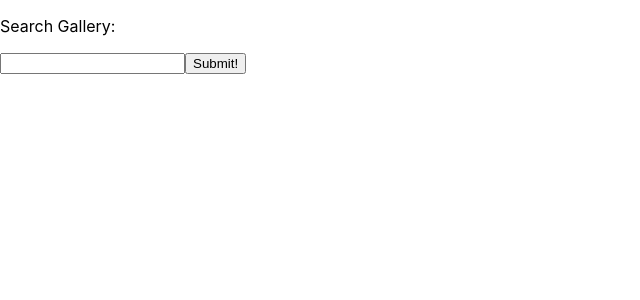
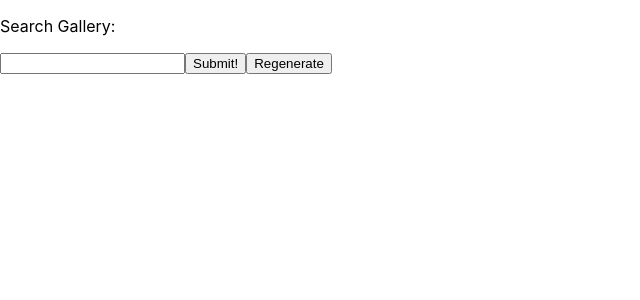
Before and after one commit to Giphy-Sentiment/Giphy-Sentiment, a React (Create React App) app: page / in a window 1280 px wide. Shown: the top 300 px of the page, without its empty margins (0-640 px from the left). Built offline with nearby package versions, Linux system fonts and the light colour scheme.

Commit message:
state array changes

```diff
--- a/src/Components/ApiCall.js
+++ b/src/Components/ApiCall.js
@@ -1,8 +1,5 @@
 import React from 'react';
 import axios from 'axios';
-
-
-
 
 function ApiCall() {
     const getGif = async () => {
--- /dev/null
+++ b/src/Components/Results.js
@@ -0,0 +1,15 @@
+import React from 'react';
+
+function Results(props) {
+
+  return (
+    <div>
+
+      {props.arrSlice.map((url, index) => {
+        return <img src={url} key={index} />;
+      })}
+    </div>
+  );
+}
+
+export default Results;
--- a/src/Components/SearchBar.js
+++ b/src/Components/SearchBar.js
@@ -1,19 +1,22 @@
 import React from 'react';
 import axios from 'axios';
+import Results from './Results';
 
 
 class SearchBar extends React.Component {
-  constructor() {
-    super();
-    this.state = { value: '', submitInput: '', gifsArray: [] };
+  constructor(props) {
+    super(props);
+    this.state = { value: '', submitInput: '', gifsArray: [], offset: 0, toSlice: []};
 
     // this.handleChange = this.handleChange.bind(this);
     // this.handleSubmit = this.handleSubmit.bind(this);
+    console.log(`line 13`, props);
   }
-  getGif = async (userInput) => {
+  getGif = async (userInput, ) => {
     const key = 'e6I6PjSAevodOVfP9kWE6ivjPXnDObA6';
     const searchPhrase = userInput;
     const limit = '25';
+
     axios
         .get(
             `https://api.giphy.com/v1/gifs/search?api_key=${key}&q=${searchPhrase}&limit=${limit}`
@@ -26,16 +29,21 @@ class SearchBar extends React.Component {
             gifsArr.forEach((gifObj) => {
                 gifsUrlArr.push(gifObj.images.fixed_height.url);
             });
+            const toSlice = this.state.gifsArray.slice(0, 5);
+
             this.setState({
                 gifsArray: gifsUrlArr,
+                toSlice
             });
             // console.log(gifsUrlArr);
+
         });
 };
 
   handleChange(event) {
     this.setState({ value: event.target.value });
   }
+
   handleSubmit(event) {
     console.log('did it');
     event.preventDefault();
@@ -44,11 +52,18 @@ class SearchBar extends React.Component {
         // this.setState({ submitInput: input });
         console.log(input);
         this.getGif(input);
+  }
 
+  handleRegenerate(e) {
+    e.preventDefault();
+    console.log(this.state.offset);
+    let thing = this.state.offset + 1
 
+    const arrSlice = this.state.gifsArray.slice(thing, 5);
 
+    this.setState({ offset: thing, toSlice: arrSlice });
+  }
 
-  }
   render() {
     // console.log('this.state.gifs');
     return (
@@ -60,14 +75,12 @@ class SearchBar extends React.Component {
           <button type="submit" >Submit!</button>
           {/* <input type="submit" className="fas fa-search" aria-label="search" value="&#xf002;" /> */}
 
+        <button onClick={(e) => this.handleRegenerate(e)} >Regenerate</button>
       </form>
 
-      <div>
-      {this.state.gifsArray.map((url, index) => {
-          return <img src={url} key={index} />;
-      })}
-    </div>
+        <Results arrSlice={this.state.toSlice} offset={this.state.offset} />
     </>
+
     );
   }
 }
```
